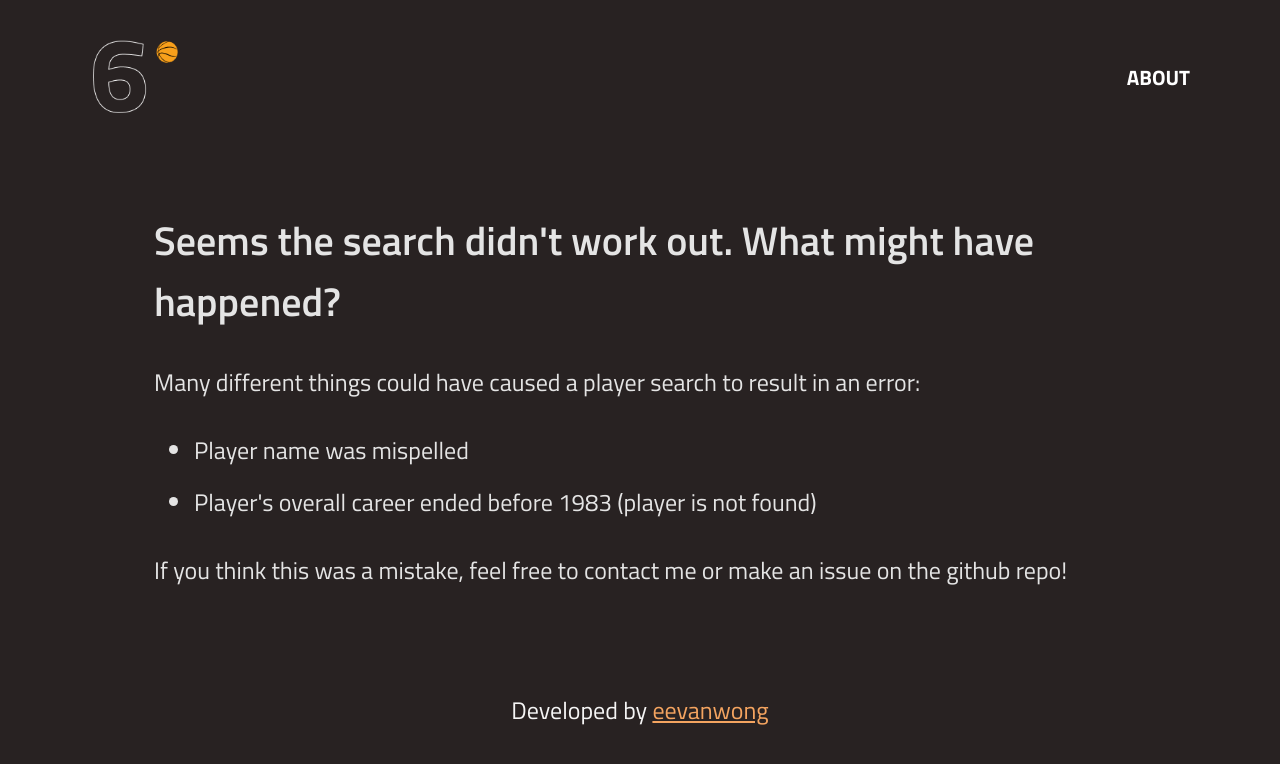
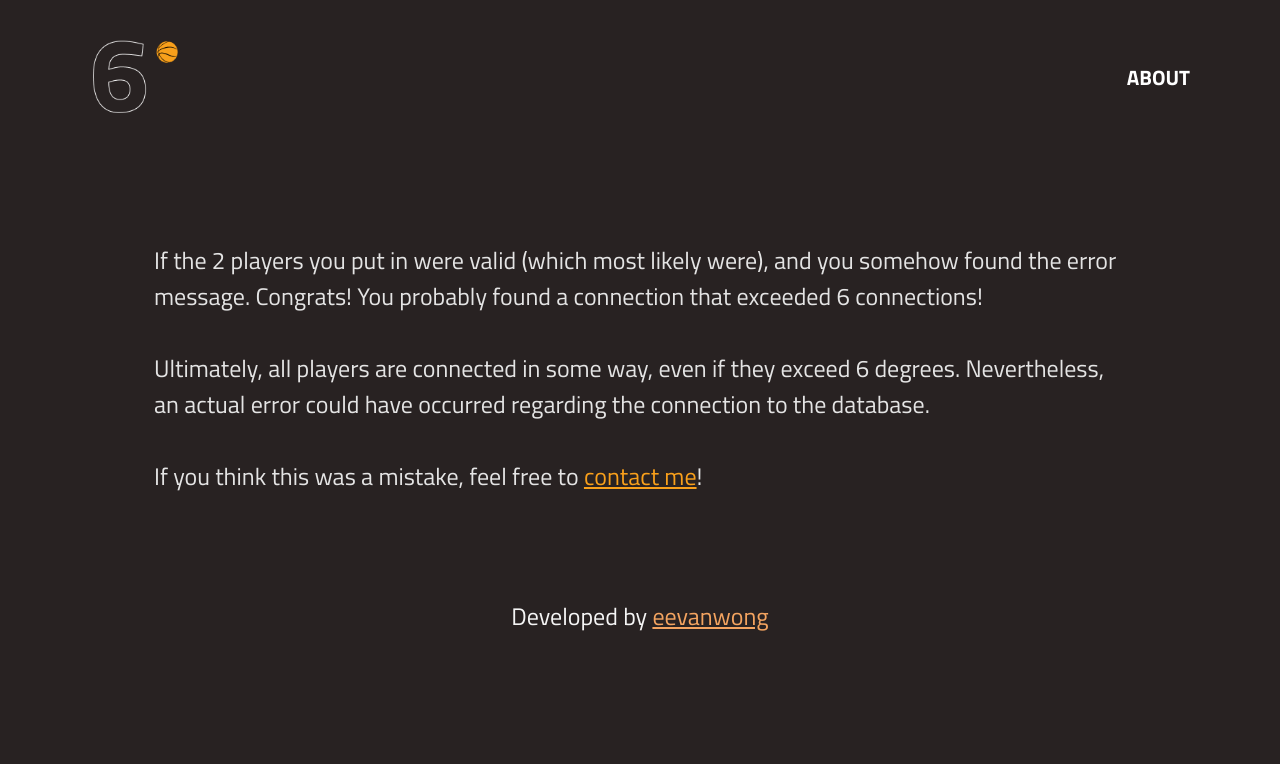
Before and after one commit to eevanwong/6-Degrees-of-NBA, a React (Create React App) app in the folder client/: page /help in a window 1280 px wide. Shown: the top 764 px of the page. Built offline with nearby package versions, Linux system fonts and the light colour scheme.

Commit message:
minor update

```diff
--- a/client/src/components/Help/Help.css
+++ b/client/src/components/Help/Help.css
@@ -32,3 +32,12 @@
   margin-top: 1rem;
   margin-bottom: 1rem;
 }
+
+span a {
+  text-decoration: underline;
+  color: #f9a01b;
+  transition: 0.2s ease;
+}
+a:hover {
+  color: purple;
+}
--- a/client/src/components/Help/Help.js
+++ b/client/src/components/Help/Help.js
@@ -5,20 +5,22 @@ export default function Help() {
   return (
     <div className="help-container">
       <div className="margin">
-        <div className="help-tit">
-          Seems the search didn't work out. What might have happened?
-        </div>
         <div className="help-txt">
-          Many different things could have caused a player search to result in
-          an error:
-          <ul>
-            <li>Player name was mispelled</li>
-            <li>
-              Player's overall career ended before 1983 (player is not found)
-            </li>
-          </ul>
-          If you think this was a mistake, feel free to contact me or make an
-          issue on the github repo!
+          If the 2 players you put in were valid (which most likely were), and
+          you somehow found the error message. Congrats! You probably found a
+          connection that exceeded 6 connections!
+          <br />
+          <br />
+          Ultimately, all players are connected in some way, even if they exceed
+          6 degrees. Nevertheless, an actual error could have occurred regarding
+          the connection to the database.
+          <br />
+          <br />
+          If you think this was a mistake, feel free to{" "}
+          <span>
+            <a href="mailto:e92wong@uwaterloo.ca">contact me</a>
+          </span>
+          !
         </div>
       </div>
     </div>
--- a/client/src/components/Home/Home.css
+++ b/client/src/components/Home/Home.css
@@ -52,6 +52,7 @@ input[type="text"] {
   display: flex;
   flex-direction: column;
   width: 450px;
+  margin-bottom: 2rem;
 }
 
 .options {
--- a/client/src/components/Home/Home.js
+++ b/client/src/components/Home/Home.js
@@ -5,6 +5,9 @@ import Button from "../Button/Button";
 import Options from "./Options/Names";
 import Select, { createFilter } from "react-select";
 import { FixedSizeList as List } from "react-window";
+
+//account for apostrophes and dashes
+//acc. for charlotte hornets
 
 export default function Home(props) {
   const [validInput, setValidInput] = useState(true);
--- a/client/src/components/Results/Node/Directory.js
+++ b/client/src/components/Results/Node/Directory.js
@@ -30,4 +30,5 @@ export default {
   TOR: "Toronto Raptors",
   UTA: "Utah Jazz",
   WAS: "Washington Wizards",
+  WSW: "Washington Wizards",
 };
--- a/client/src/components/Results/Node/Node.js
+++ b/client/src/components/Results/Node/Node.js
@@ -42,6 +42,11 @@ export default function Node(props) {
     case "BRK":
       team[0] = "NJN";
       break;
+    case "WSW":
+      team[0] = "WAS";
+      break;
+    case "WSB":
+      team[0] = "WAS";
   }
 
   let teamName = Directory[team[0]];
@@ -56,7 +61,7 @@ export default function Node(props) {
                 src={
                   "https://www.basketball-reference.com/req/202103225/images/players/" +
                   player[1].substring(0, 5) +
-                  player[0].substring(0, 2) +
+                  player[0].replace(".", "").substring(0, 2) +
                   "01" +
                   ".jpg"
                 }
@@ -64,7 +69,7 @@ export default function Node(props) {
                   backgroundImage: `url(${
                     "https://www.basketball-reference.com/req/202103225/images/players/" +
                     player[1].substring(0, 5) +
-                    player[0].substring(0, 2) +
+                    player[0].replace(".", "").substring(0, 2) +
                     "02" +
                     ".jpg"
                   })`,
```
Also changed, not shown: 1 other file (tests, documents, lock files or other folders).
